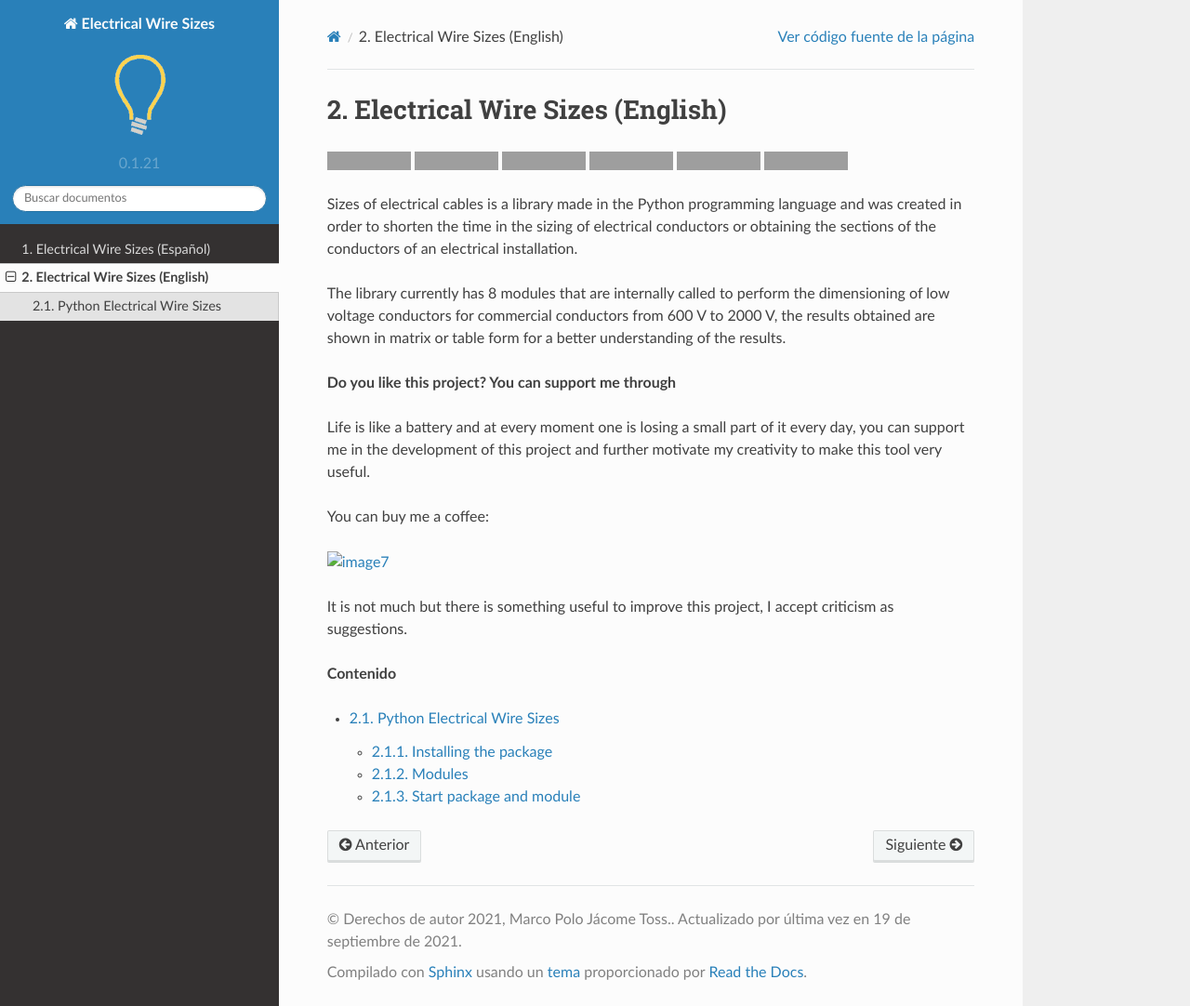
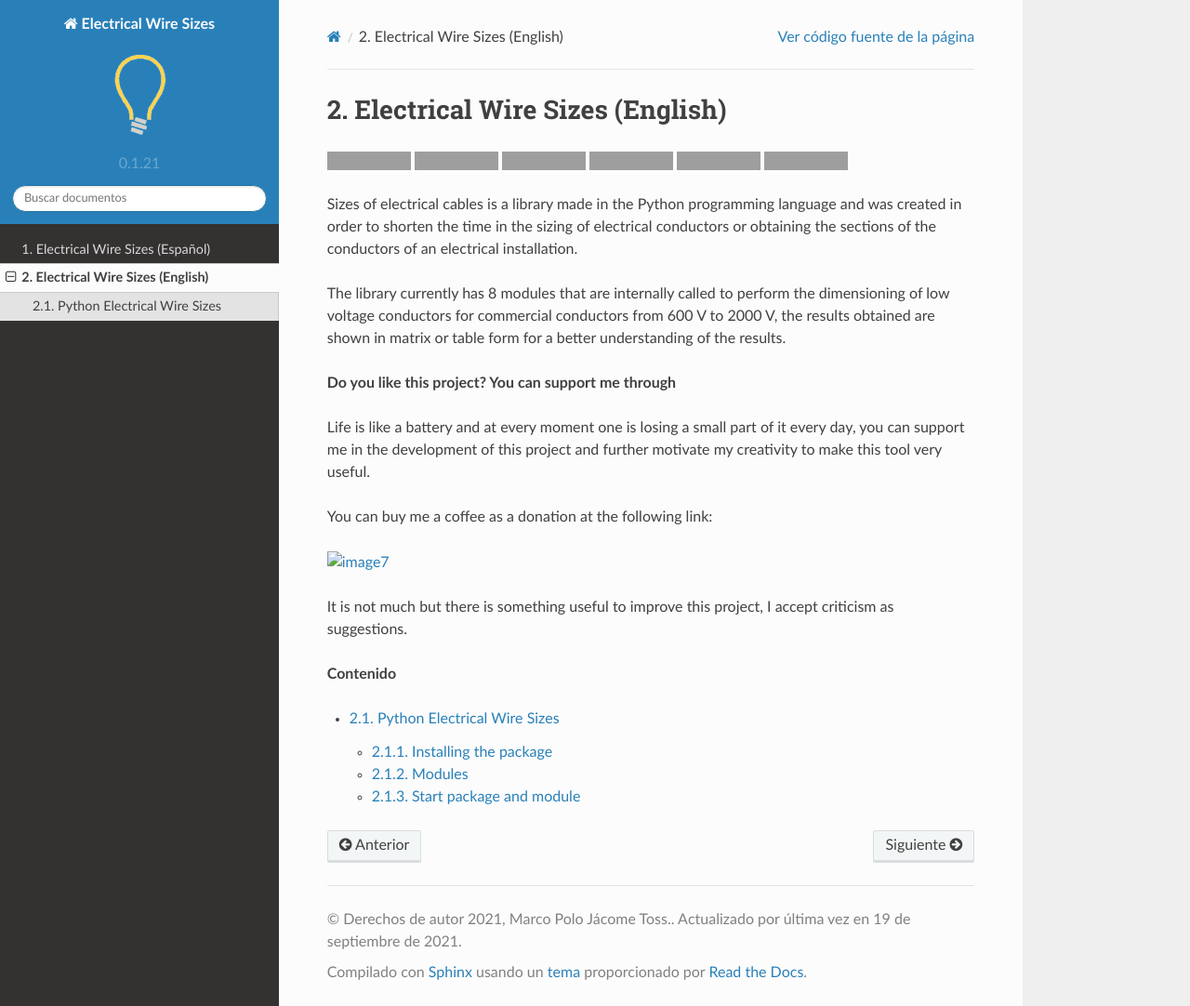
Before and after one commit to jacometoss/PyEWS, a Sphinx documentation site: the page built from docs/parte2/index.rst, in a window 1280 px wide and 1082 px high. Shown: the whole window at 93% size. Built offline with Sphinx 7.4.7 and the Read the Docs theme 2.0.0, drawn with Linux system fonts in a browser that asks for light colours; grey boxes are pictures that could not be loaded.

Commit message:
Update index.rst

```diff
--- a/docs/parte2/index.rst
+++ b/docs/parte2/index.rst
@@ -14,7 +14,7 @@ Life is like a battery and at every moment one is losing a small part of it ever
 you can support me in the development of this project and further motivate my creativity to
 make this tool very useful.
 
-You can buy me a coffee:
+You can buy me a coffee as a donation at the following link:
 
 |image7|
 
```
